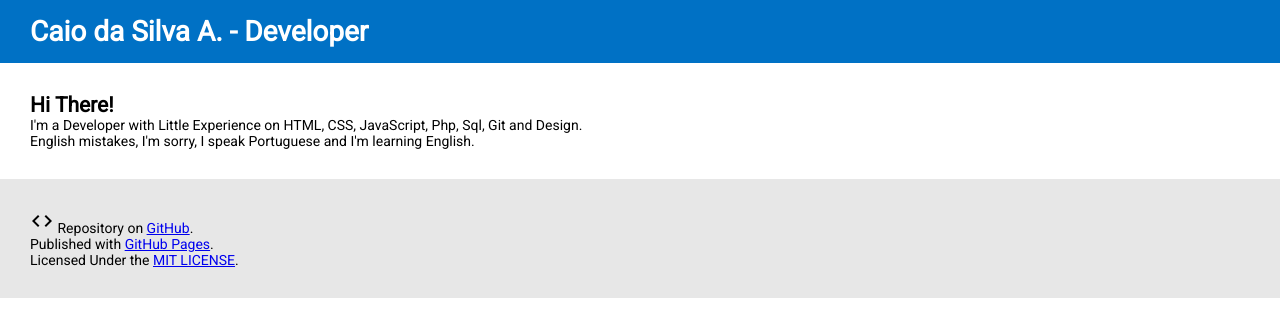
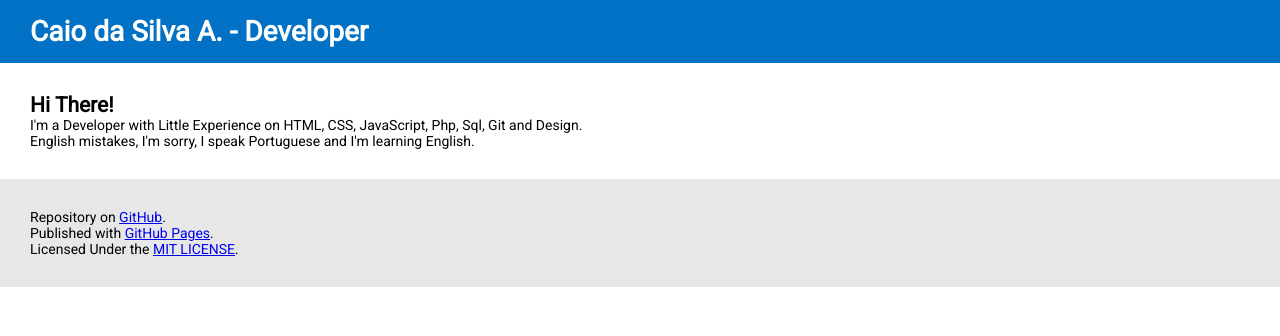
Before and after one commit to caiodsa-lab/caiodsa-lab.github.io, a plain HTML site: page index.html in a window 1280 px wide. Drawn offline with Linux system fonts and the light colour scheme.

Commit message:
Update index.html

```diff
--- a/index.html
+++ b/index.html
@@ -26,7 +26,7 @@
     </main>
     <footer>
         <p>
-           <span class="material-icons">code</span> Repository on <a href="https://github.com/caiodsa-lab/caiodsa-lab.github.io">GitHub</a>.
+           Repository on <a href="https://github.com/caiodsa-lab/caiodsa-lab.github.io">GitHub</a>.
            <br>
            Published with <a href="https://pages.github.com">GitHub Pages</a>.
            <br>
```
